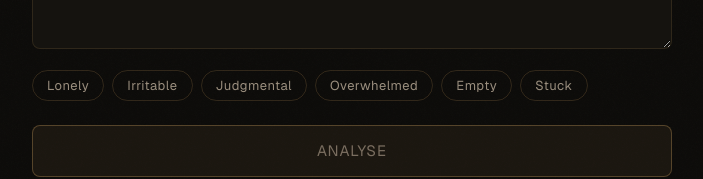
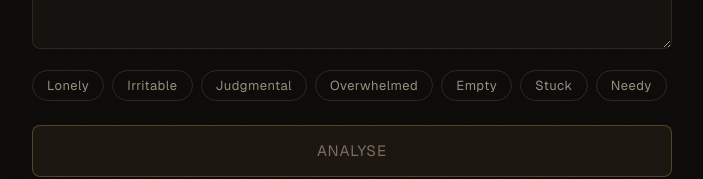
Before and after one commit to nori-cloud/shadow, a Next.js app: page / in a window 1280 px wide. Shown: the part 482-661 px from the top of the page, without its empty margins (288-991 px from the left). Built offline with nearby package versions, Linux system fonts and the light colour scheme.

Commit message:
feat: add Needy emotion tag

```diff
--- a/src/app/page.tsx
+++ b/src/app/page.tsx
@@ -33,7 +33,7 @@ type AppState = 'input' | 'card' | 'dialogue'
 
 // ─── Emotion Tags ─────────────────────────────────────────────────────────────
 
-const EMOTION_TAGS = ['Lonely', 'Irritable', 'Judgmental', 'Overwhelmed', 'Empty', 'Stuck']
+const EMOTION_TAGS = ['Lonely', 'Irritable', 'Judgmental', 'Overwhelmed', 'Empty', 'Stuck', 'Needy']
 
 // ─── Root ─────────────────────────────────────────────────────────────────────
 
```
